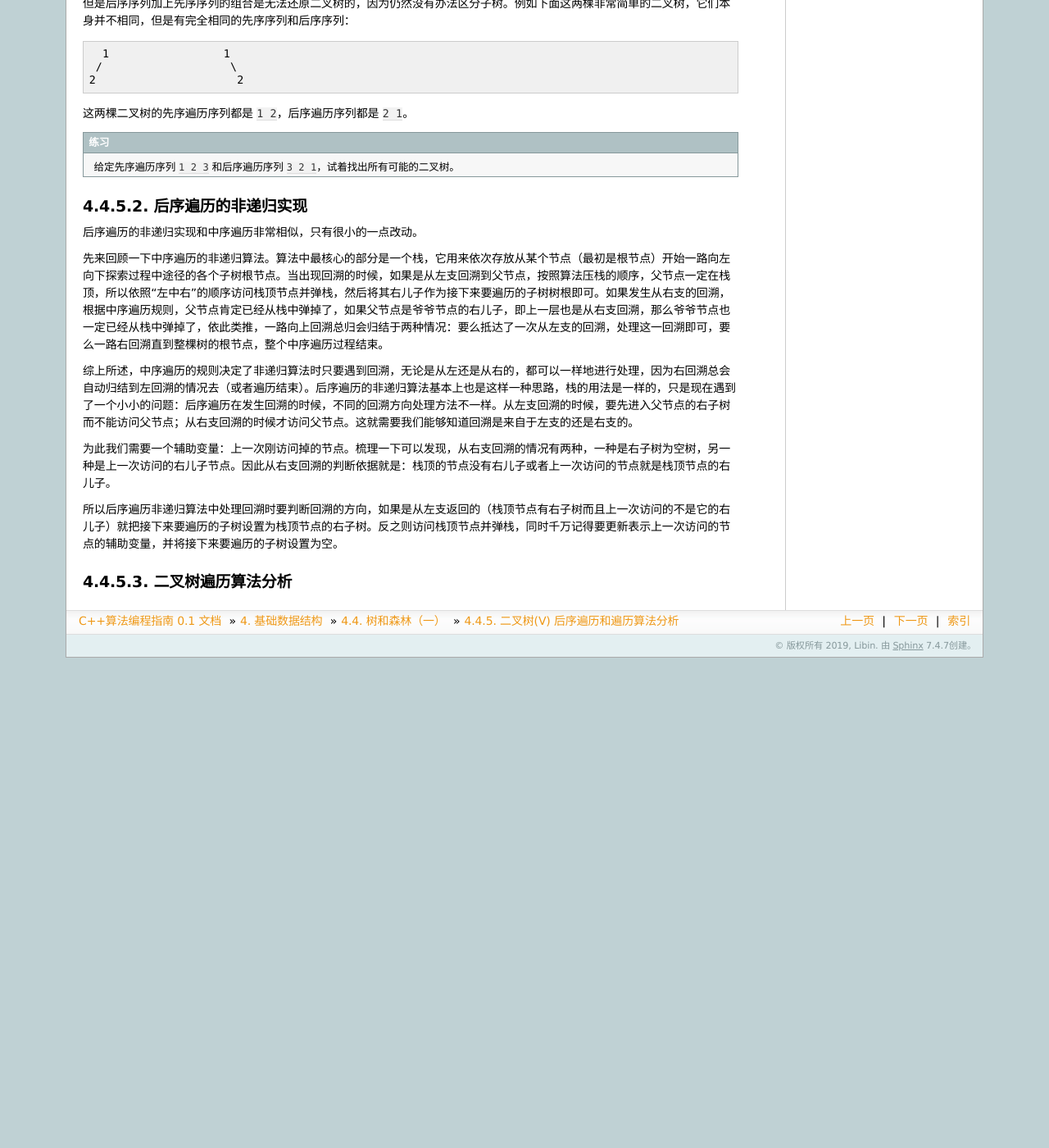
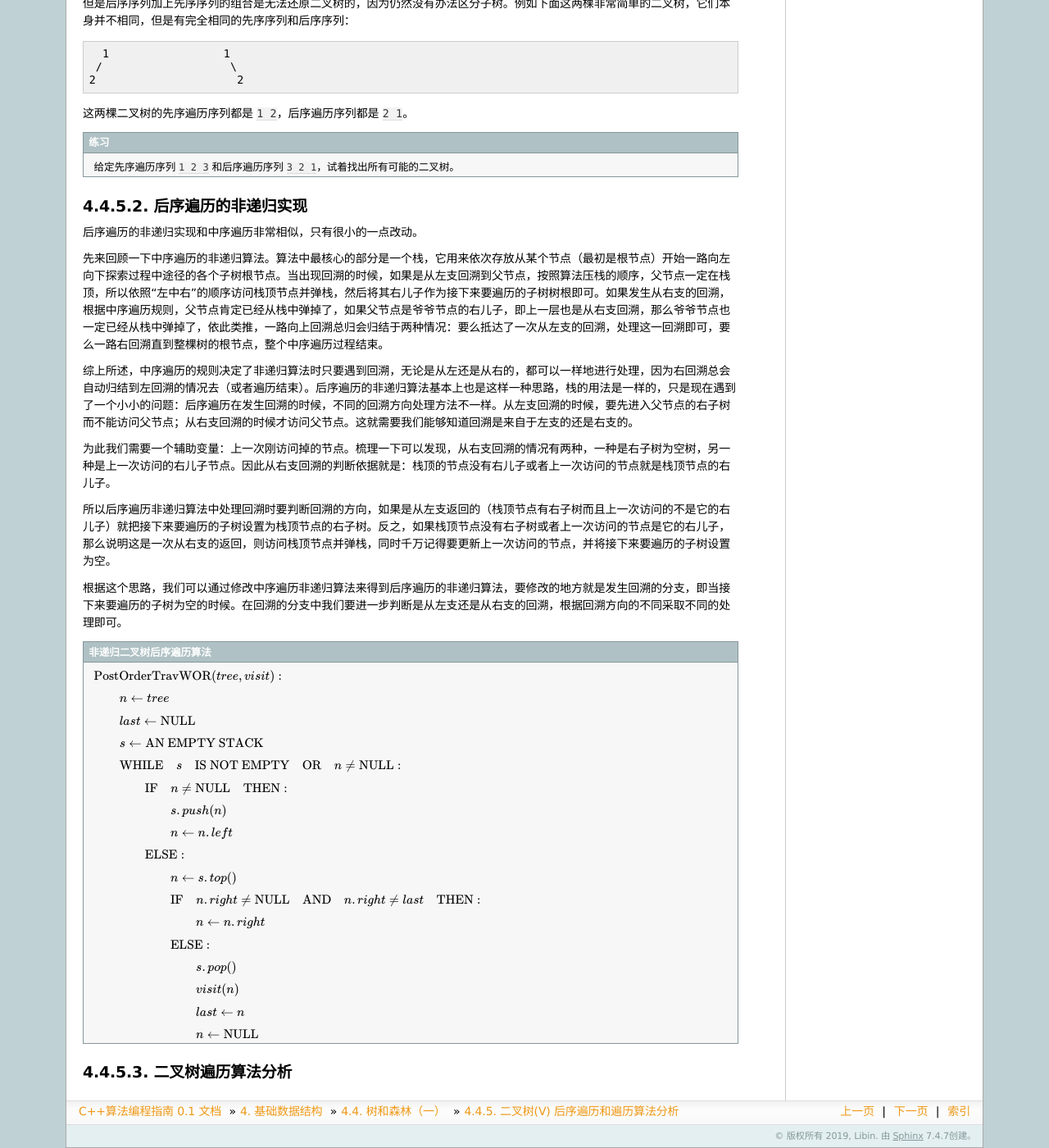
Before and after one commit to majorli/algo_guide, a Sphinx documentation site: the page built from source/ch03/sec04/345_bitree_5.rst, in a window 1280 px wide and 1400 px high, scrolled down 1448 px. Shown: the whole window at 82% size. Built offline with Sphinx 7.4.7, drawn with Linux system fonts in a browser that asks for light colours; formulas are drawn with MathJax 3; before the commit the page ends 2250 px from its top, so only the background shows below that.

Commit message:
20200905_2321draft_345_writing

```diff
--- a/source/ch03/sec04/345_bitree_5.rst
+++ b/source/ch03/sec04/345_bitree_5.rst
@@ -70,7 +70,46 @@
 
 为此我们需要一个辅助变量：上一次刚访问掉的节点。梳理一下可以发现，从右支回溯的情况有两种，一种是右子树为空树，另一种是上一次访问的右儿子节点。因此从右支回溯的判断依据就是：栈顶的节点没有右儿子或者上一次访问的节点就是栈顶节点的右儿子。
 
-所以后序遍历非递归算法中处理回溯时要判断回溯的方向，如果是从左支返回的（栈顶节点有右子树而且上一次访问的不是它的右儿子）就把接下来要遍历的子树设置为栈顶节点的右子树。反之则访问栈顶节点并弹栈，同时千万记得要更新表示上一次访问的节点的辅助变量，并将接下来要遍历的子树设置为空。
+所以后序遍历非递归算法中处理回溯时要判断回溯的方向，如果是从左支返回的（栈顶节点有右子树而且上一次访问的不是它的右儿子）就把接下来要遍历的子树设置为栈顶节点的右子树。反之，如果栈顶节点没有右子树或者上一次访问的节点是它的右儿子，那么说明这是一次从右支的返回，则访问栈顶节点并弹栈，同时千万记得要更新上一次访问的节点，并将接下来要遍历的子树设置为空。
+
+根据这个思路，我们可以通过修改中序遍历非递归算法来得到后序遍历的非递归算法，要修改的地方就是发生回溯的分支，即当接下来要遍历的子树为空的时候。在回溯的分支中我们要进一步判断是从左支还是从右支的回溯，根据回溯方向的不同采取不同的处理即可。
+
+.. admonition:: 非递归二叉树后序遍历算法
+
+   :math:`\text{PostOrderTravWOR}(tree, visit):`
+
+   :math:`\ \ \ \ \ \ \ \ n \leftarrow tree`
+
+   :math:`\ \ \ \ \ \ \ \ last \leftarrow \text{NULL}`
+
+   :math:`\ \ \ \ \ \ \ \ s \leftarrow \text{AN EMPTY STACK}`
+
+   :math:`\ \ \ \ \ \ \ \ \text{WHILE}\ \ \ \ s\ \ \ \ \text{IS NOT EMPTY}\ \ \ \ \text{OR}\ \ \ \ n \neq \text{NULL}:`
+
+   :math:`\ \ \ \ \ \ \ \ \ \ \ \ \ \ \ \ \text{IF}\ \ \ \ n \neq \text{NULL}\ \ \ \ \text{THEN}:`
+
+   :math:`\ \ \ \ \ \ \ \ \ \ \ \ \ \ \ \ \ \ \ \ \ \ \ \ s.push(n)`
+
+   :math:`\ \ \ \ \ \ \ \ \ \ \ \ \ \ \ \ \ \ \ \ \ \ \ \ n\leftarrow n.left`
+
+   :math:`\ \ \ \ \ \ \ \ \ \ \ \ \ \ \ \ \text{ELSE}:`
+
+   :math:`\ \ \ \ \ \ \ \ \ \ \ \ \ \ \ \ \ \ \ \ \ \ \ \ n \leftarrow s.top()`
+
+   :math:`\ \ \ \ \ \ \ \ \ \ \ \ \ \ \ \ \ \ \ \ \ \ \ \ \text{IF}\ \ \ \ n.right \neq \text{NULL}\ \ \ \ \text{AND}\ \ \ \ n.right \neq last\ \ \ \ \text{THEN}:`
+
+   :math:`\ \ \ \ \ \ \ \ \ \ \ \ \ \ \ \ \ \ \ \ \ \ \ \ \ \ \ \ \ \ \ \ n \leftarrow n.right`
+
+   :math:`\ \ \ \ \ \ \ \ \ \ \ \ \ \ \ \ \ \ \ \ \ \ \ \ \text{ELSE}:`
+
+   :math:`\ \ \ \ \ \ \ \ \ \ \ \ \ \ \ \ \ \ \ \ \ \ \ \ \ \ \ \ \ \ \ \ s.pop()`
+
+   :math:`\ \ \ \ \ \ \ \ \ \ \ \ \ \ \ \ \ \ \ \ \ \ \ \ \ \ \ \ \ \ \ \ visit(n)`
+
+   :math:`\ \ \ \ \ \ \ \ \ \ \ \ \ \ \ \ \ \ \ \ \ \ \ \ \ \ \ \ \ \ \ \ last \leftarrow n`
+
+   :math:`\ \ \ \ \ \ \ \ \ \ \ \ \ \ \ \ \ \ \ \ \ \ \ \ \ \ \ \ \ \ \ \ n \leftarrow \text{NULL}`
+
 
 
 二叉树遍历算法分析
```
